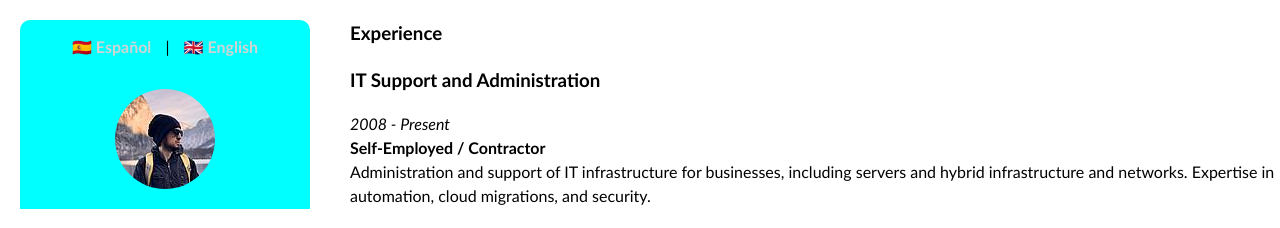
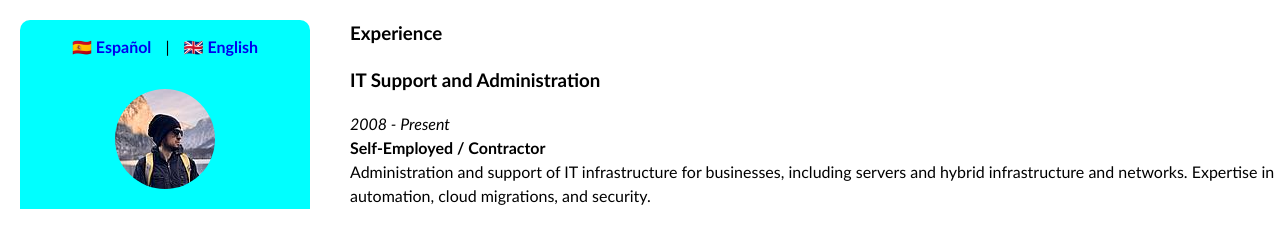
Before and after one commit to fipharraguerre/cv-homepage, a Jekyll site: the page built from index_en.md, in a window 1280 px wide. Shown: the top 228 px of the page. Built offline with Jekyll 4.4.1, drawn with Linux system fonts in a browser that asks for light colours.

```diff
--- a/assets/style.css
+++ b/assets/style.css
@@ -59,7 +59,6 @@
 }
 
 #language-switch a {
-    color: lightgray;
     font-weight: bold;
     text-decoration: none;
     padding: 5px 10px;
```
